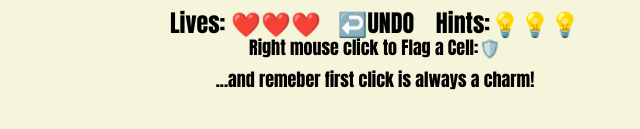
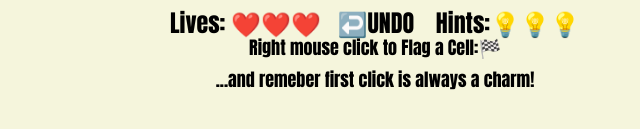
Before and after one commit to nadavmozes/minesweeper, a plain HTML site: page index.html in a window 1280 px wide. Shown: the part 517-646 px from the top of the page, 265-905 px from the left. Drawn offline with Linux system fonts and the light colour scheme.

Commit message:
Add files via upload

```diff
--- a/index.html
+++ b/index.html
@@ -25,7 +25,7 @@
         <button class="undo" onclick="undo()">↩️UNDO</button>
         <p class="hints" onclick="hints()">Hints:<span>💡💡💡</span></p>
     </div>
-    <h2>Right mouse click to Flag a Cell:🛡️</br>...and remeber first click is always a charm!</h2>
+    <h2>Right mouse click to Flag a Cell:🏁</br>...and remeber first click is always a charm!</h2>
     <div class="scores">
         <p>Best time:</p>
         <p>00:00</p>
```
